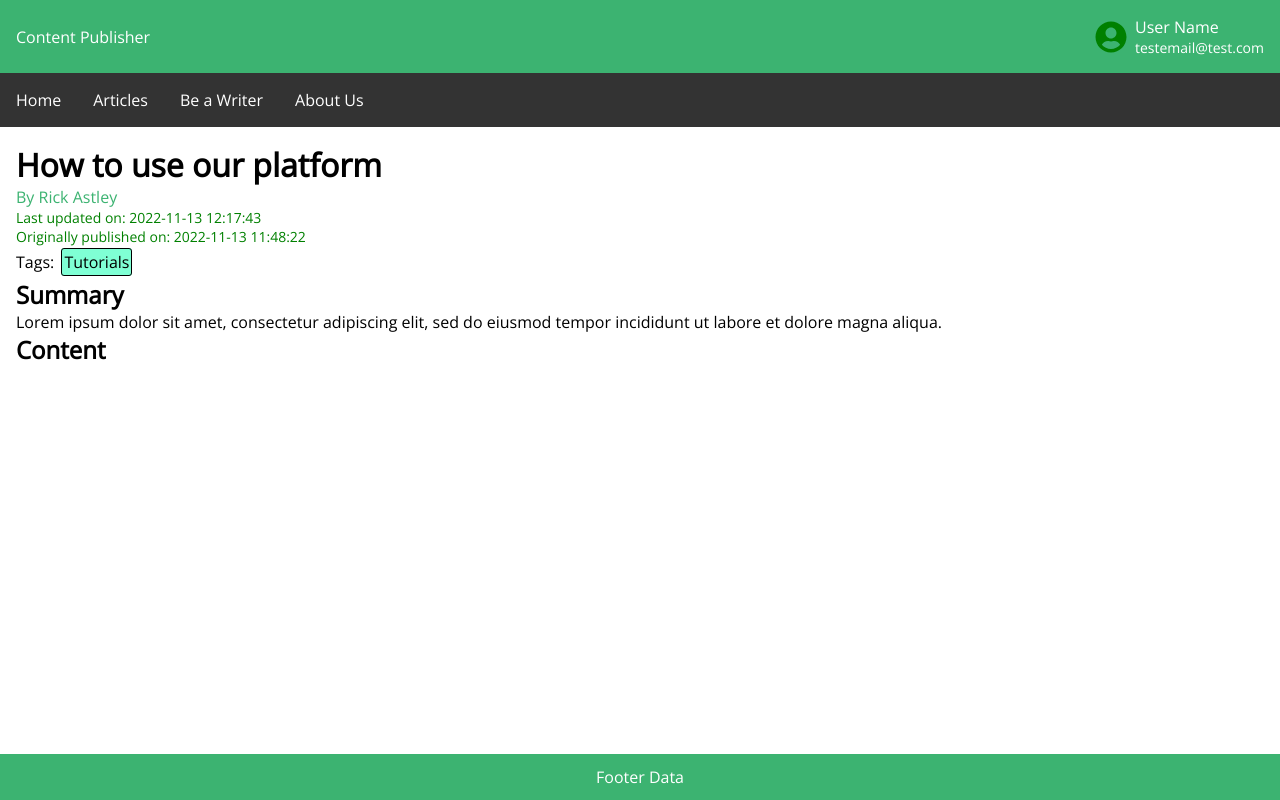
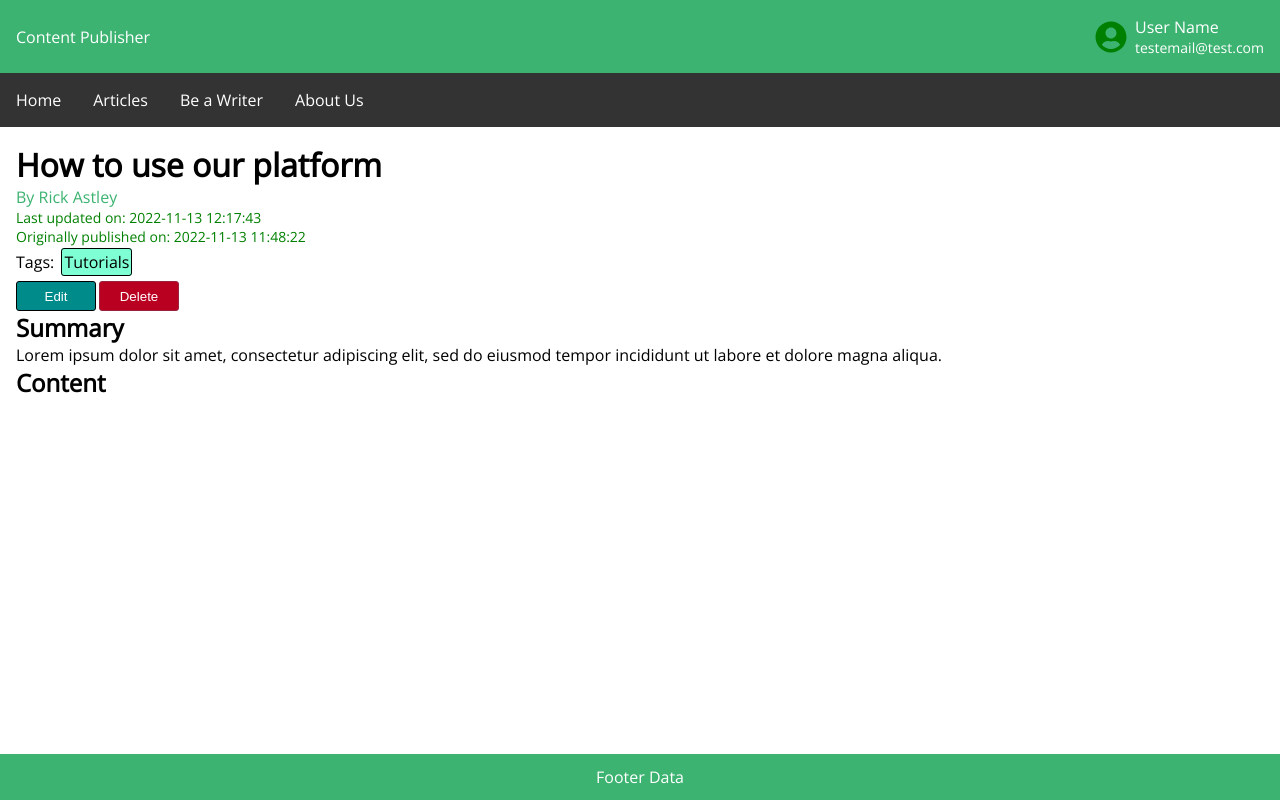
Before and after one commit to ruwinda90/content-publisher-frontend, a React (Create React App) app: page /article/1 in a window 1280 px wide. Built offline with nearby package versions, Linux system fonts and the light colour scheme; data requests are answered from the project's data file.

Commit message:
Add ArticleEdit page

```diff
--- a/src/App.js
+++ b/src/App.js
@@ -6,6 +6,7 @@ import ArticleView from "./pages/ArticleView";
 import UserPage from "./pages/UserPage";
 import About from "./pages/About";
 import Missing from "./pages/Missing";
+import ArticleEdit from "./pages/ArticleEdit";
 
 function App() {
   const userData = {
@@ -23,7 +24,10 @@ function App() {
         <Route index element={<Home />} />
         <Route path="article">
           <Route index element={<ArticlePage userWriterId={userData.data.userWriterId}/>} />
-          <Route path=":id" element={<ArticleView />} />
+          <Route path=":id" >
+            <Route index element={<ArticleView />} />
+            <Route path="edit" element={<ArticleEdit />} />
+          </Route>
         </Route>
         <Route path="user" element={<UserPage />} />
         <Route path="about" element={<About />} />
--- a/src/layout/layout.css
+++ b/src/layout/layout.css
@@ -8,12 +8,18 @@
 }
 
 .layoutComp .listArea {
-    height:100%;
-    overflow-y:auto;
+  height: 100%;
+  overflow-y: auto;
   padding-bottom: 100px;
 }
 
-.homeComp, .aboutComp, .userPageComp, .articlePageComp, .articleViewComp, .missingComp {
+.homeComp,
+.aboutComp,
+.userPageComp,
+.articlePageComp,
+.articleViewComp,
+.articleEditComp,
+.missingComp {
   width: 100%;
   flex-grow: 1;
   padding: 1rem;
--- /dev/null
+++ b/src/pages/ArticleEdit.jsx
@@ -0,0 +1,7 @@
+import React from "react";
+
+const ArticleEdit = () => {
+  return <div className="articleEditComp">ArticleEdit</div>;
+};
+
+export default ArticleEdit;
--- a/src/pages/ArticleView.jsx
+++ b/src/pages/ArticleView.jsx
@@ -2,7 +2,7 @@ import React, { useState, useEffect } from "react";
 import CategoryTag from "../components/categorytag/CategoryTag";
 import api from "../api/apiRequest";
 import axios from "axios";
-import { useParams, useNavigate } from "react-router-dom";
+import { useParams, useNavigate, Link } from "react-router-dom";
 
 const ArticleView = ({ userWriterId }) => {
   const { id } = useParams();
@@ -48,11 +48,6 @@ const ArticleView = ({ userWriterId }) => {
     return cleanUp;
   }, [id]);
 
-
-  const handleEdit = async () => {
-    console.log("TODO - implement this");
-  }
-
   const handleDelete = async () => {
     try {
       await api.delete(`/articles/${id}`); // todo - send popups notifiying the status of the action.
@@ -91,7 +86,9 @@ const ArticleView = ({ userWriterId }) => {
           </p>
           {userWriterId === article.writer.id && (
             <>
-              <button className="editButton" onClick={handleEdit}>Edit</button>
+              <Link to={`/article/${id}/edit`}>
+                <button className="editButton">Edit</button>
+              </Link>
               <button className="deleteButton" onClick={handleDelete}>Delete</button>
             </>
           )}
@@ -110,5 +107,5 @@ const ArticleView = ({ userWriterId }) => {
 export default ArticleView;
 
 ArticleView.defaultProps = {
-  userWriterId: 10,
+  userWriterId: 1,
 };
```
Lines whose indentation alone changed are shown as unchanged.
